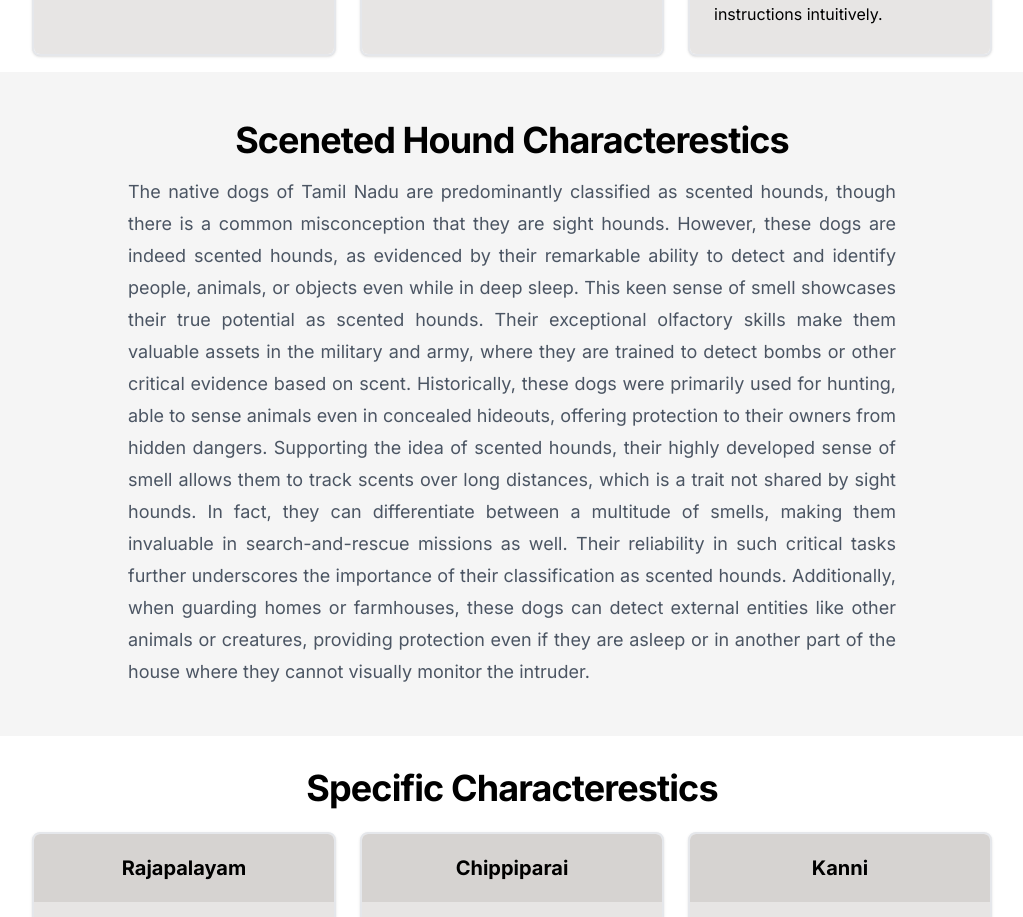
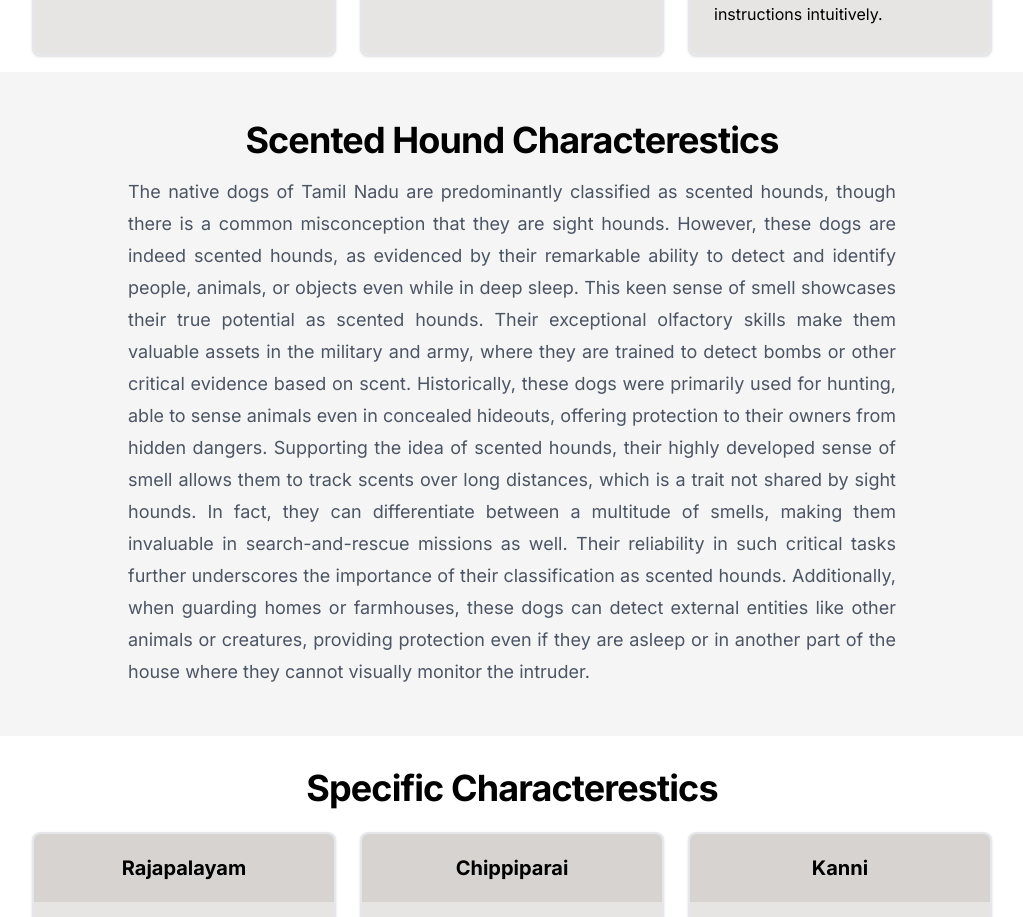
Before and after one commit to kris1590/TamilNaduNativeDog, a Next.js app: page /about in a window 1280 px wide. Shown: the part 1200-2117 px from the top of the page, without its empty margins (128-1151 px from the left). Built offline with nearby package versions, Linux system fonts and the light colour scheme.

Commit message:
Changing a small spelling issue

```diff
--- a/app/about/page.js
+++ b/app/about/page.js
@@ -81,7 +81,7 @@ export default function About() {
       </div>
       <section className="w-full py-4 md:py-12 lg:py-12 bg-[#F5F5F5]">
         <h2 className="text-3xl font-bold tracking-tight lg:text-4xl text-center    ">
-          Sceneted Hound Characterestics
+          Scented Hound Characterestics
         </h2>
         <p className="mt-4 w-3/4 text-lg leading-8 text-gray-600 text-justify mx-auto max-w-screen-md ">
           The native dogs of Tamil Nadu are predominantly
```
